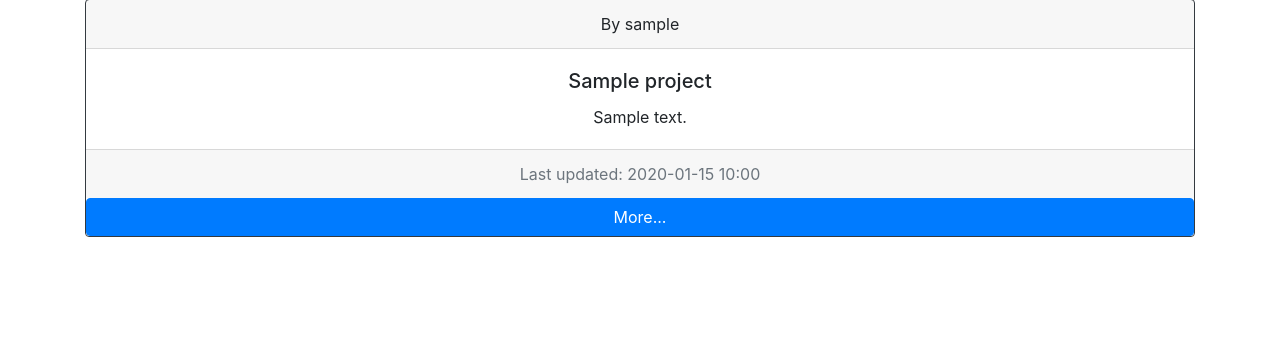
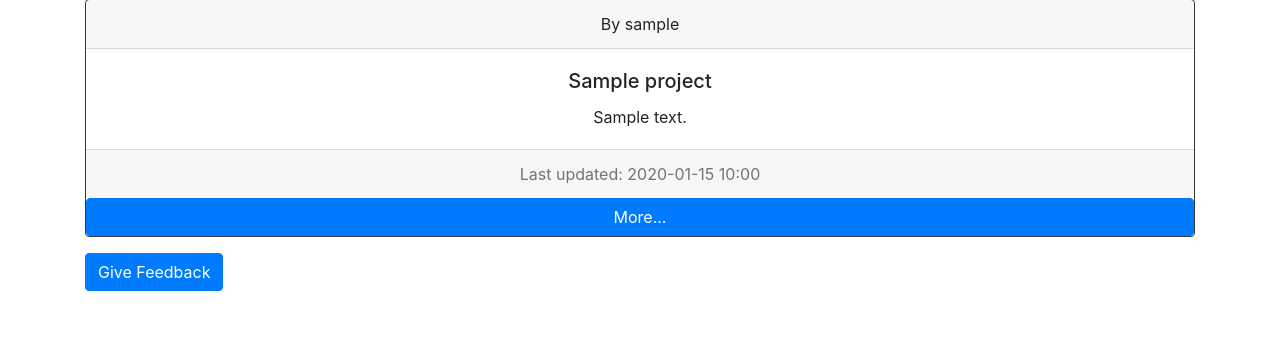
Before and after one commit to eric-chew/T4A2-B, a Flask app: page /feedback/project/1 in a window 1280 px wide. Shown: the part 175-528 px from the top of the page. Run offline with Flask 2, Linux system fonts and the light colour scheme; tables that the repository leaves empty hold one stand-in row (values such as "Sample post"); parts of the project's set-up code (start-up, migrations or seed data) failed here and were passed over; some libraries are stand-ins or nearby versions.

Commit message:
Fixed feedback template

```diff
--- a/src/controllers/feedbacks_controller.py
+++ b/src/controllers/feedbacks_controller.py
@@ -87,9 +87,9 @@ def feedback_update(id):
     return redirect(url_for('feedbacks.feedback_show', id=id))
 
 
-@feedbacks.route("/new", methods=["GET"])
-def new_feedback():
-    return render_template("new_feedback.html")
+@feedbacks.route("/new/<int:id>", methods=["GET"])
+def new_feedback(id):
+    return render_template("new_feedback.html", id=id)
 
 
 @feedbacks.route("/revise/<int:id>", methods=["GET"])
--- a/src/templates/feedback_index.html
+++ b/src/templates/feedback_index.html
@@ -1,7 +1,6 @@
 {% extends "layout.html" %}
 
 {% block content%}
-    {% if feedbacks %}
     <div class="card text-center text-dark bg-light mb-3 border-dark mb-3">
         <div class="card-body">
             <h1 class="card-title">Feedback for {{project_name}}</h1>
@@ -22,13 +21,5 @@
             <a href="{{ url_for('feedbacks.feedback_show', id=feedback.id) }}" class="btn btn-primary">More...</a>
         </div>
     {% endfor %}
-    {% else %}
-        <div class="card text-center border-dark mb-3">
-            <div class="card-body">
-                <h1 class="card-title">This Project has no feedback yet</h1>
-                <p class="card-text">Be the first!</p>
-            </div>
-            <a href="{{ url_for('feedbacks.feedback_create', id=project_id) }}" class="btn btn-primary">Give Feedback</a>
-        </div>
-    {% endif %}
+    <a href="{{ url_for('feedbacks.new_feedback', id=project_id) }}" class="btn btn-primary">Give Feedback</a>
 {% endblock %}
--- a/src/templates/new_feedback.html
+++ b/src/templates/new_feedback.html
@@ -5,7 +5,7 @@
     <div>
         <h3>Give Feedback</h3>
         <div>
-            <form action="{{ url_for('feedbacks.feedback_create') }}" method="POST">
+            <form action="{{ url_for('feedbacks.feedback_create', id=id) }}" method="POST">
                 <input type="text" name="text" placeholder="Text" autofocus="">
                 <button>Submit Feedback</button>
             </form>
--- a/src/templates/project.html
+++ b/src/templates/project.html
@@ -11,7 +11,7 @@
             <p class="card-text">{{project.description}}</p>
             <a href="{{ url_for('feedbacks.feedback_show_project', id=project.id) }}" class="btn btn-primary">View Feedback</a>
             {% if current_user.is_authenticated and current_user.id != project.user.id %}
-                <a href="{{ url_for('feedbacks.feedback_create', id=project.id) }}" class="btn btn-primary">Give Feedback</a>
+                <a href="{{ url_for('feedbacks.new_feedback', id=id) }}" class="btn btn-primary">Give Feedback</a>
             {% endif%}
             {% if current_user.is_authenticated and current_user.id == project.user.id %}
                 <a href="{{ url_for('projects.revise_project', id=project.id) }}" class="btn btn-primary">Update Project</a>
```
Lines whose indentation alone changed are shown as unchanged.
